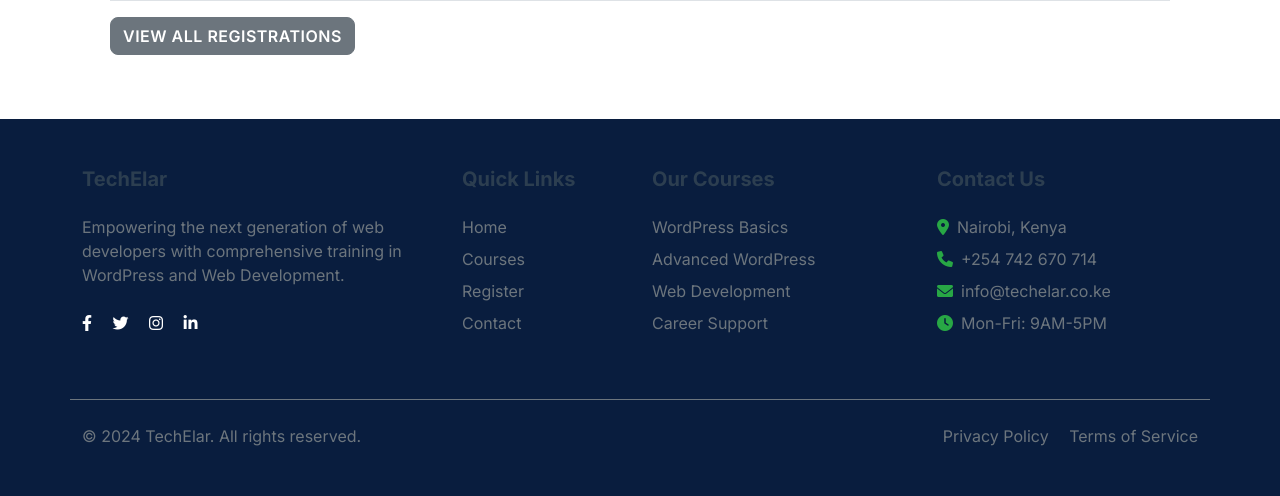
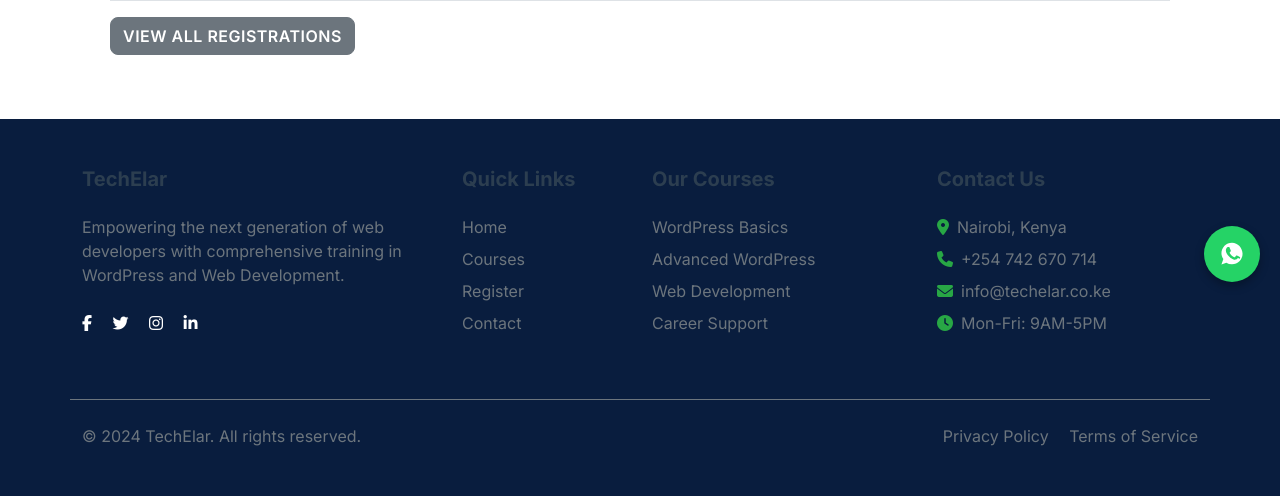
Before and after one commit to Ropykevin/techelar-sys, a Flask app: page /admin in a window 1280 px wide. Shown: the part 498-994 px from the top of the page. Run offline with Flask 3, Linux system fonts and the light colour scheme; the visitor is signed in with stand-in values (Sample User, id 1); data comes from the database, SQL or seed files in the repository; some libraries are stand-ins or nearby versions.

Commit message:
whatsapp icon

```diff
--- a/templates/base.html
+++ b/templates/base.html
@@ -2,17 +2,51 @@
 <html lang="en">
 
 <head>
-    <meta charset="UTF-8">
-    <meta name="viewport" content="width=device-width, initial-scale=1.0">
+    <meta charset="UTF-8" />
+    <meta name="viewport" content="width=device-width, initial-scale=1" />
     <title>{% block title %}TechElar - Web Development Training{% endblock %}</title>
     <!-- Bootstrap CSS -->
-    <link href="https://cdn.jsdelivr.net/npm/bootstrap@5.3.0/dist/css/bootstrap.min.css" rel="stylesheet">
-    <!-- Font Awesome -->
-    <link href="https://cdnjs.cloudflare.com/ajax/libs/font-awesome/6.0.0/css/all.min.css" rel="stylesheet">
+    <link href="https://cdn.jsdelivr.net/npm/bootstrap@5.3.0/dist/css/bootstrap.min.css" rel="stylesheet" />
     <!-- Google Fonts -->
-    <link href="https://fonts.googleapis.com/css2?family=Inter:wght@400;500;600;700&display=swap" rel="stylesheet">
+    <link href="https://fonts.googleapis.com/css2?family=Inter:wght@400;500;600;700&display=swap" rel="stylesheet" />
     <!-- Custom CSS -->
-    <link href="{{ url_for('static', filename='css/style.css') }}" rel="stylesheet">
+    <link href="{{ url_for('static', filename='css/style.css') }}" rel="stylesheet" />
+
+    <style>
+        /* Floating WhatsApp Button */
+        .whatsapp-float {
+            position: fixed;
+            bottom: 20px;
+            right: 20px;
+            background-color: #25d366;
+            color: white;
+            border-radius: 50%;
+            padding: 15px;
+            font-size: 24px;
+            z-index: 999;
+            box-shadow: 0 4px 10px rgba(0, 0, 0, 0.3);
+            transition: background-color 0.3s ease;
+            display: flex;
+            align-items: center;
+            justify-content: center;
+            width: 56px;
+            height: 56px;
+            text-decoration: none;
+        }
+
+        .whatsapp-float:hover {
+            background-color: #1ebe5d;
+            color: white;
+            text-decoration: none;
+        }
+
+        /* SVG Styling */
+        .whatsapp-icon {
+            fill: white;
+            width: 28px;
+            height: 28px;
+        }
+    </style>
 </head>
 
 <body>
@@ -21,7 +55,7 @@
         <div class="container">
             <a class="navbar-brand" href="{{ url_for('home') }}">
                 <img src="{{ url_for('static', filename='images/logo.png') }}" alt="TechElar Logo" class="me-2"
-                    style="width: 70px; height: 50px;">
+                    style="width: 70px; height: 50px;" />
                 TechElar
             </a>
             <button class="navbar-toggler" type="button" data-bs-toggle="collapse" data-bs-target="#navbarNav">
@@ -136,8 +170,20 @@
         </div>
     </footer>
 
-    <!-- Bootstrap JS -->
+    <!-- Floating WhatsApp Button with SVG -->
+    <a href="https://wa.me/254742670714" target="_blank" class="whatsapp-float" title="Chat with us on WhatsApp"
+        aria-label="WhatsApp Chat">
+        <svg class="whatsapp-icon" viewBox="0 0 32 32" xmlns="http://www.w3.org/2000/svg" role="img" aria-hidden="true"
+            focusable="false">
+            <path
+                d="M16.004 2C8.832 2 3 7.835 3 15.007c0 2.672.879 5.097 2.354 7.073L3 29l6.025-2.303a12.987 12.987 0 006.978 1.959c7.172 0 13-5.835 13-13.007S23.177 2 16.004 2Zm7.257 18.953c-.338.949-1.973 1.831-2.778 1.956-.747.117-1.625.166-3.324-.575-4.139-1.524-6.836-5.715-7.042-6.035-.206-.32-1.678-2.427-1.678-4.636 0-2.21 1.135-3.285 1.537-3.721.403-.435.894-.537 1.194-.537.3 0 .611 0 .878.011.283.012.664-.107 1.04.793.375.9 1.27 3.119 1.38 3.345.111.226.182.5.036.803-.146.302-.217.489-.433.759-.217.27-.45.603-.644.811-.215.235-.437.5-.199.983.238.483 1.06 1.75 2.274 2.847 1.576 1.456 2.892 1.937 3.309 2.149.417.213.66.181.9-.108.24-.29 1.025-1.19 1.314-1.604.29-.414.58-.34.994-.204.414.136 2.6 1.227 3.05 1.447.45.22.75.33.857.513.106.182.106 1.058-.232 2.007Z" />
+        </svg>
+    </a>
+
+    <!-- Bootstrap JS Bundle (with Popper) -->
     <script src="https://cdn.jsdelivr.net/npm/bootstrap@5.3.0/dist/js/bootstrap.bundle.min.js"></script>
+    <!-- FontAwesome (optional if you want other icons) -->
+    <script src="https://kit.fontawesome.com/a076d05399.js" crossorigin="anonymous"></script>
 </body>
 
 </html>
```
